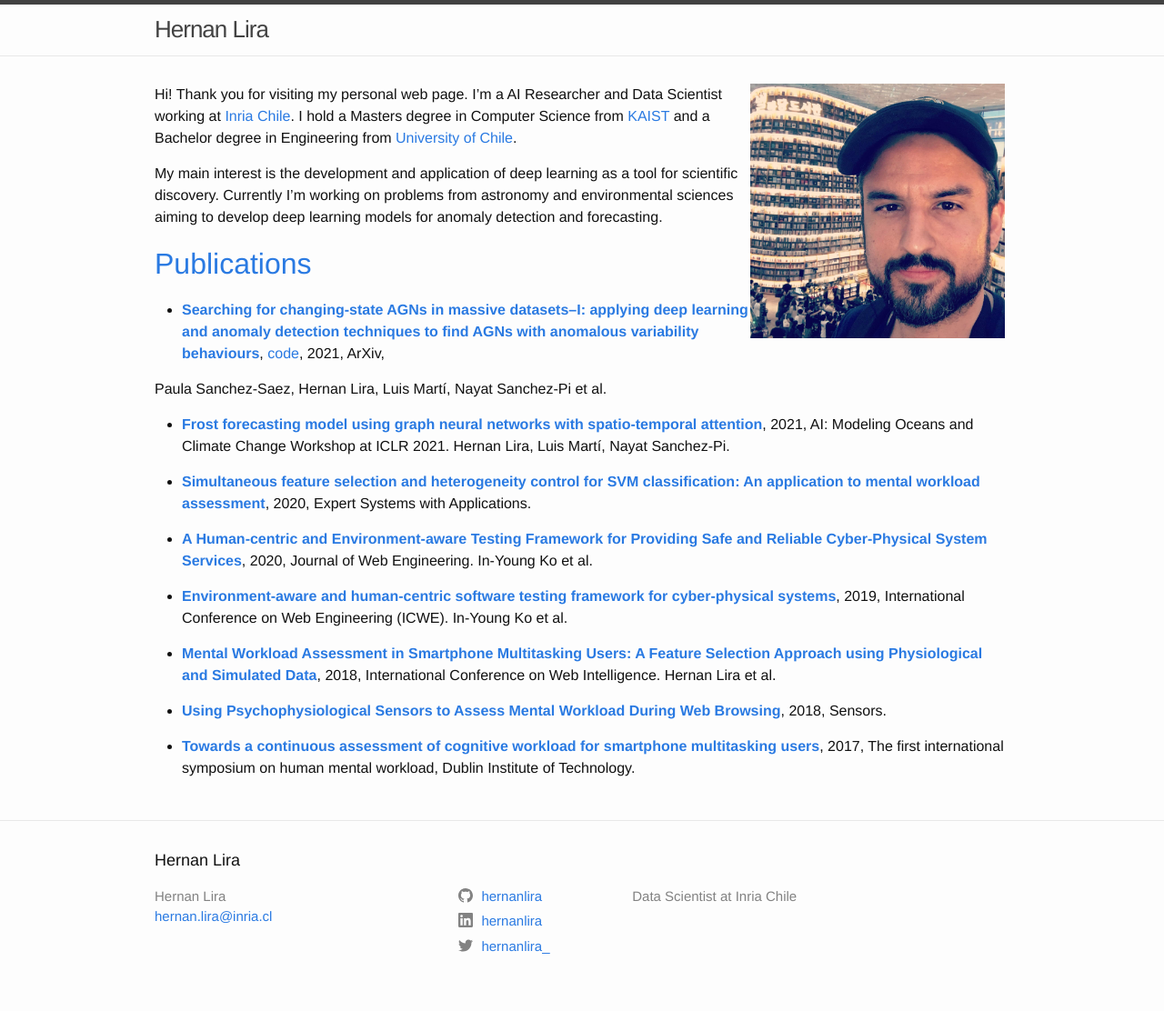
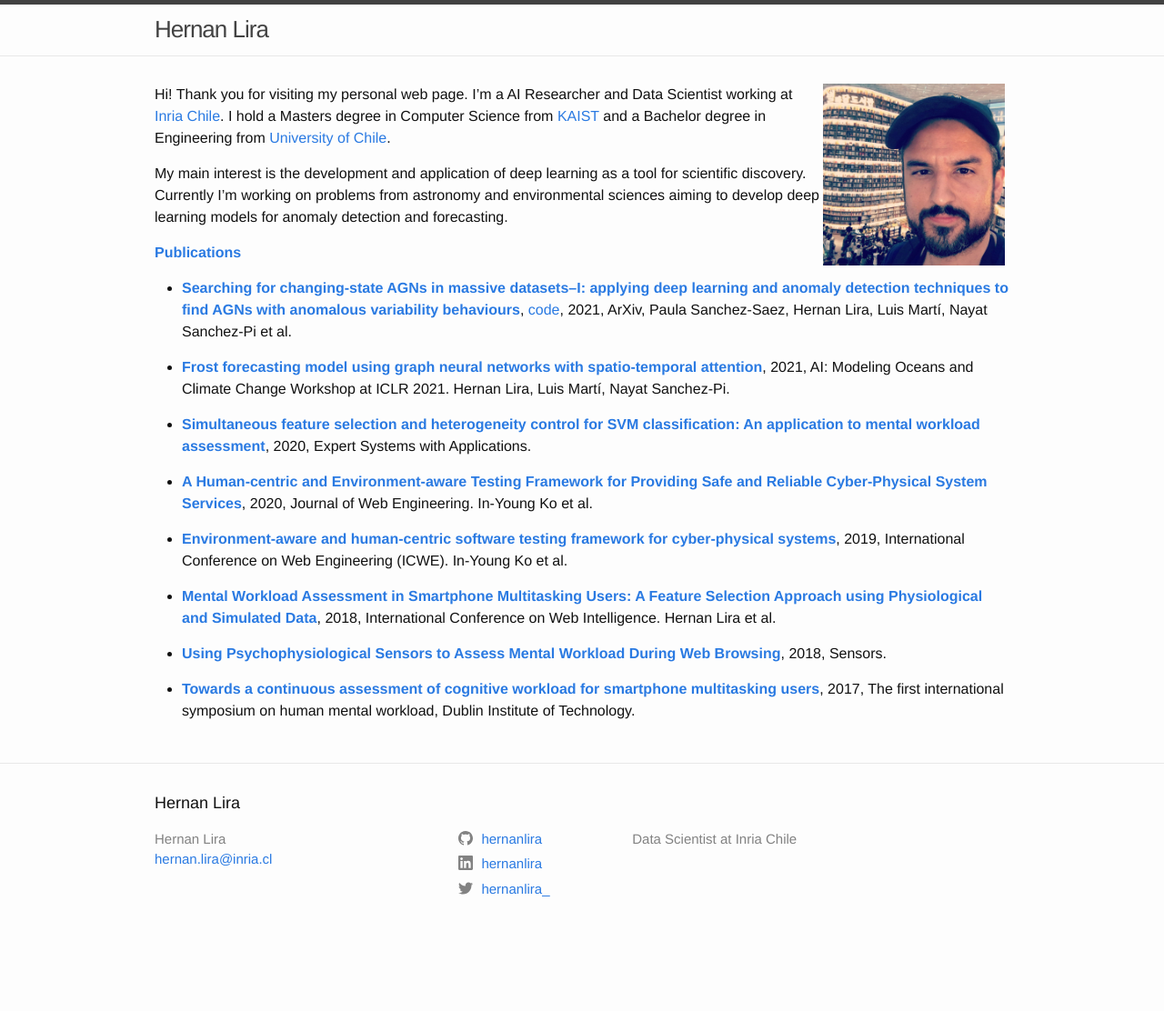
Before and after one commit to hernanlira/hernanlira.github.io, a Jekyll site: the page built from index.md, in a window 1280 px wide. Shown: the whole page at 91% size. Built offline with Jekyll 4.4.1, drawn with Linux system fonts in a browser that asks for light colours; after the commit the page ends 1049 px from its top, so only the background shows below that.

Commit message:
updating

```diff
--- a/index.md
+++ b/index.md
@@ -8,16 +8,14 @@
 layout: home
 ---
 
-![Hernan](/assets/images/hernan.jpg){:class="img-responsive"}{:height="280px" width="280px"}{:style="float: right; margin-right: 5px"}
+![Hernan](/assets/images/hernan.jpg){:class="img-responsive"}{:height="200px" width="200px"}{:style="float: right; margin-right: 5px"}
 Hi! Thank you for visiting my personal web page. I'm a AI Researcher and Data Scientist working at [Inria Chile](https://inria.cl/en). I hold a Masters degree in Computer Science from [KAIST](https://www.kaist.ac.kr/en/) and a Bachelor degree in Engineering from [University of Chile](https://www.uchile.cl/english).
 
 My main interest is the development and application of deep learning as a tool for scientific discovery. Currently I'm working on problems from astronomy and environmental sciences aiming to develop deep learning models for anomaly detection and forecasting.
 
-# [Publications](https://scholar.google.com/citations?user=0us_4VIAAAAJ&hl=en)
+[**Publications**](https://scholar.google.com/citations?user=0us_4VIAAAAJ&hl=en)
 
-+ [**Searching for changing-state AGNs in massive datasets--I: applying deep learning and anomaly detection techniques to find AGNs with anomalous variability behaviours**](https://arxiv.org/abs/2106.07660),  [code](https://github.com/hernanlira/CSAGN_paper1),  2021, ArXiv,
-
- Paula Sanchez-Saez, Hernan Lira, Luis Martí, Nayat Sanchez-Pi et al.
++ [**Searching for changing-state AGNs in massive datasets--I: applying deep learning and anomaly detection techniques to find AGNs with anomalous variability behaviours**](https://arxiv.org/abs/2106.07660),  [code](https://github.com/hernanlira/CSAGN_paper1),  2021, ArXiv, Paula Sanchez-Saez, Hernan Lira, Luis Martí, Nayat Sanchez-Pi et al.
 
 + [**Frost forecasting model using graph neural networks with spatio-temporal attention**](https://hal.inria.fr/hal-03259658/),  2021, AI: Modeling Oceans and Climate Change Workshop at ICLR 2021. Hernan Lira, Luis Martí, Nayat Sanchez-Pi.
 
```
